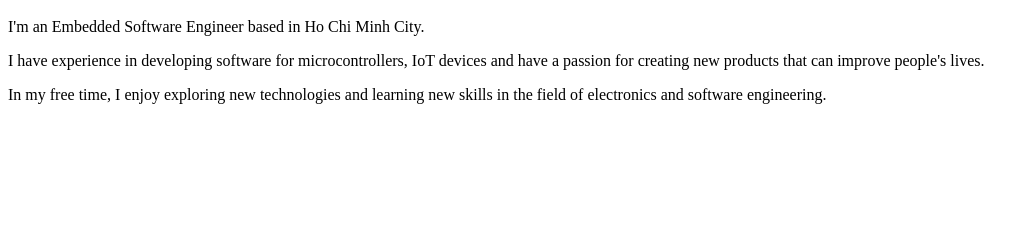
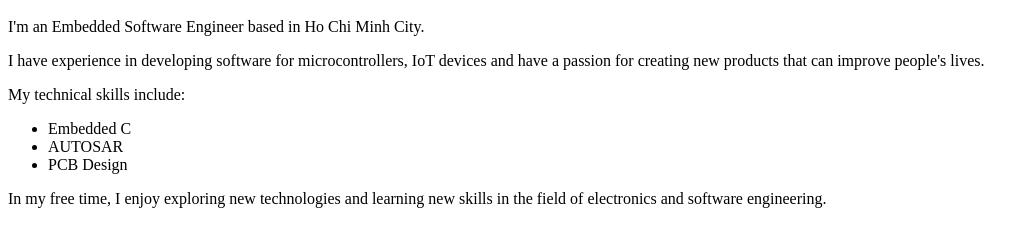
Before and after one commit to DTrXuan/ezpage, a plain HTML site: page index.html in a window 1280 px wide. Shown: the part 48-294 px from the top of the page, without its empty margins (0-1035 px from the left). Drawn offline with Linux system fonts and the light colour scheme.

Commit message:
improve page by chatGPT as pic 4

```diff
--- a/index.html
+++ b/index.html
@@ -6,6 +6,12 @@
   <h1>Hi, I'm Doan Truong Xuan</h1>
   <p>I'm an Embedded Software Engineer based in Ho Chi Minh City.</p>
   <p>I have experience in developing software for microcontrollers, IoT devices and have a passion for creating new products that can improve people's lives.</p>
+  <p>My technical skills include:</p>
+  <ul>
+    <li>Embedded C</li>
+    <li>AUTOSAR</li>
+    <li>PCB Design</li>
+  </ul>
   <p>In my free time, I enjoy exploring new technologies and learning new skills in the field of electronics and software engineering.</p>
 </body>
 </html>
```
Also changed, not shown: image/4.png (added).
